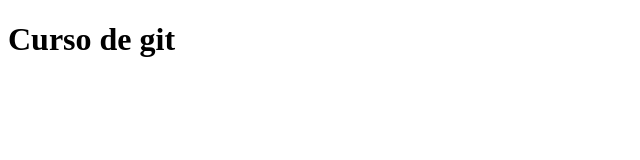
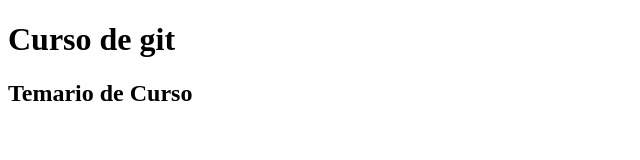
Before and after one commit to alexifernandolacruz8102-gif/Prueba-git, a plain HTML site: page index.html in a window 1280 px wide. Shown: the whole page, without its empty margins (0-640 px from the left). Drawn offline with Linux system fonts and the light colour scheme.

Commit message:
se agrego el titulo de temario del curso

```diff
--- a/index.html
+++ b/index.html
@@ -9,5 +9,10 @@
 
 
 <h1>Curso de git</h1>
+
+<h2>Temario de Curso </h2>
+
+
+
 </body>
 </html>
```
